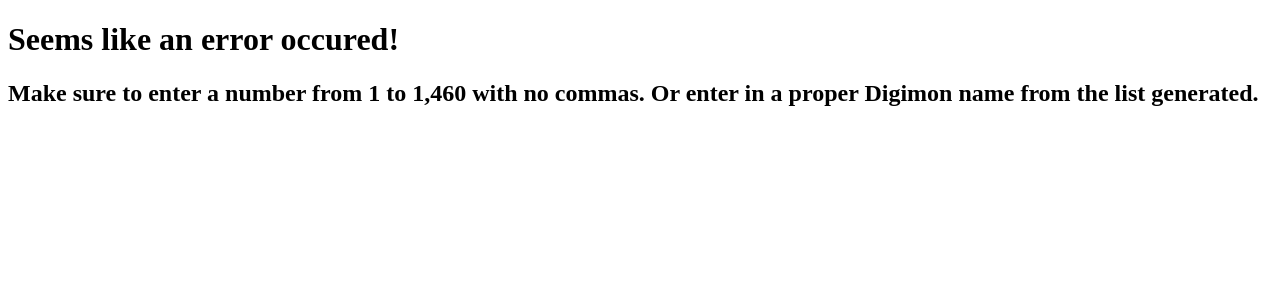
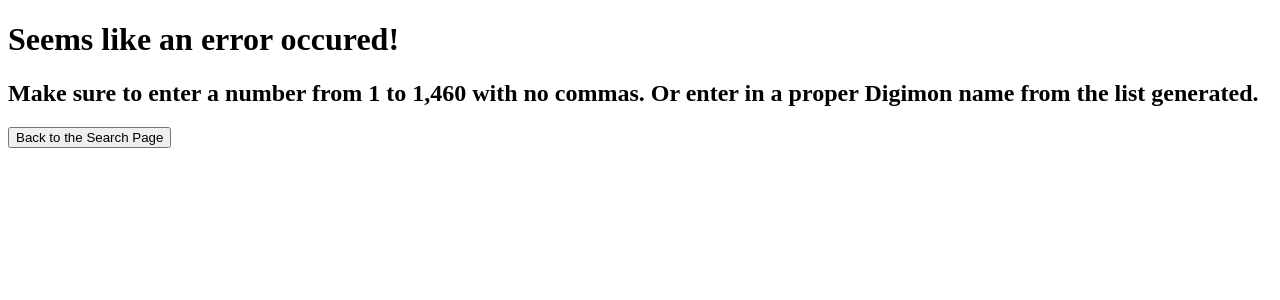
Before and after one commit to bi1cor0/digimon-party-creator, a React (Vite) app: page /error in a window 1280 px wide. Shown: the top 300 px of the page. Built offline with nearby package versions, Linux system fonts and the light colour scheme.

Commit message:
Removed some unnecessary messages. New error page now has a button to send users back to main page.

```diff
--- a/src/App.jsx
+++ b/src/App.jsx
@@ -24,7 +24,7 @@
         setDigimon(data);
       } catch(e){ //catch statement for the error handling.
         console.error(e);
-        navigate('/error' , { state: {message: e.message}}) //having the user go to the error page using the useNavigate function and passing through an object prop that details the message.
+        navigate('/error') //having the user go to the error page using the useNavigate function.
       }
     }
 
--- a/src/pages/ErrorPage.jsx
+++ b/src/pages/ErrorPage.jsx
@@ -1,11 +1,17 @@
 import React from 'react'
-import { useNavigate, useLocation } from 'react-router-dom'
+import { useNavigate } from 'react-router-dom'
 
 export default function ErrorPage() {
+    const navigate = useNavigate();
+
+    const btnBack = () => {
+        navigate('/');
+    };
   return (
     <>
     <h1>Seems like an error occured!</h1>
     <h2>Make sure to enter a number from 1 to 1,460 with no commas. Or enter in a proper Digimon name from the list generated.</h2>
+    <button onClick={btnBack}>Back to the Search Page</button>
     </>
   )
 }
```
